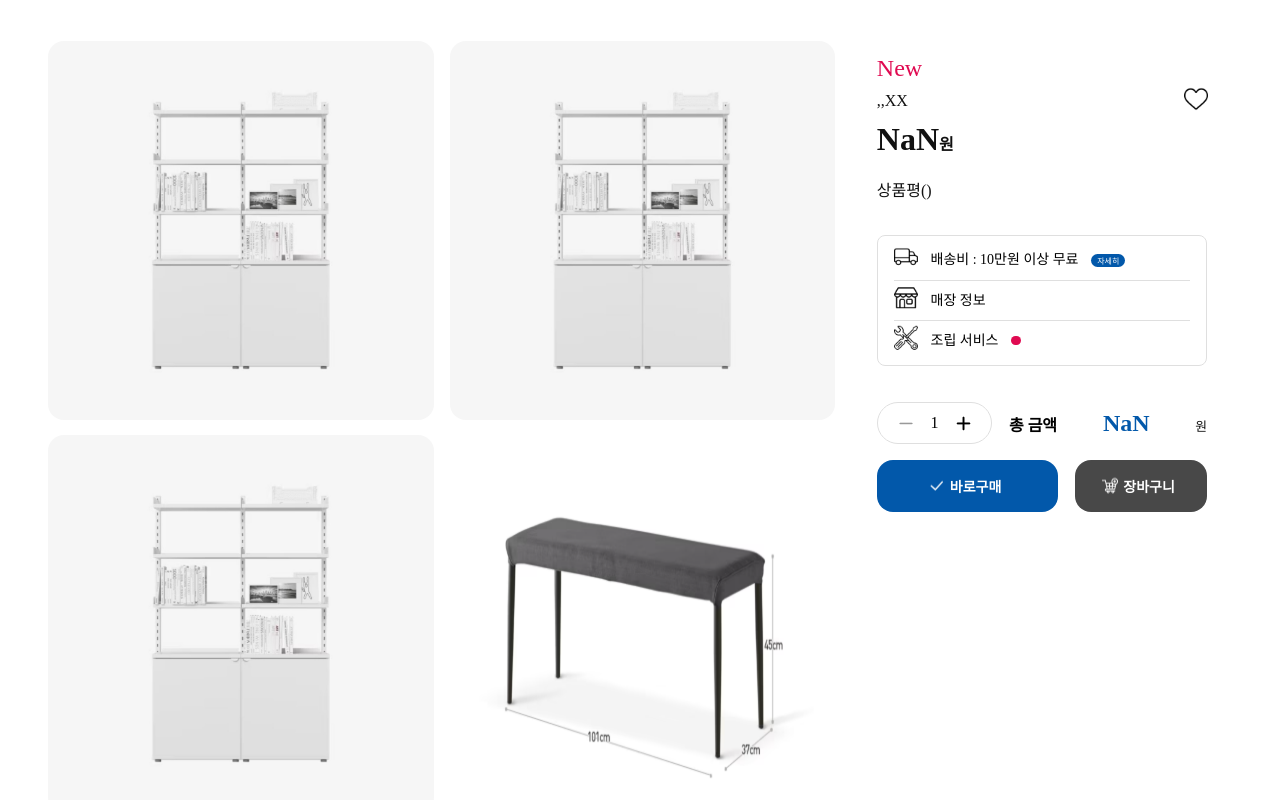
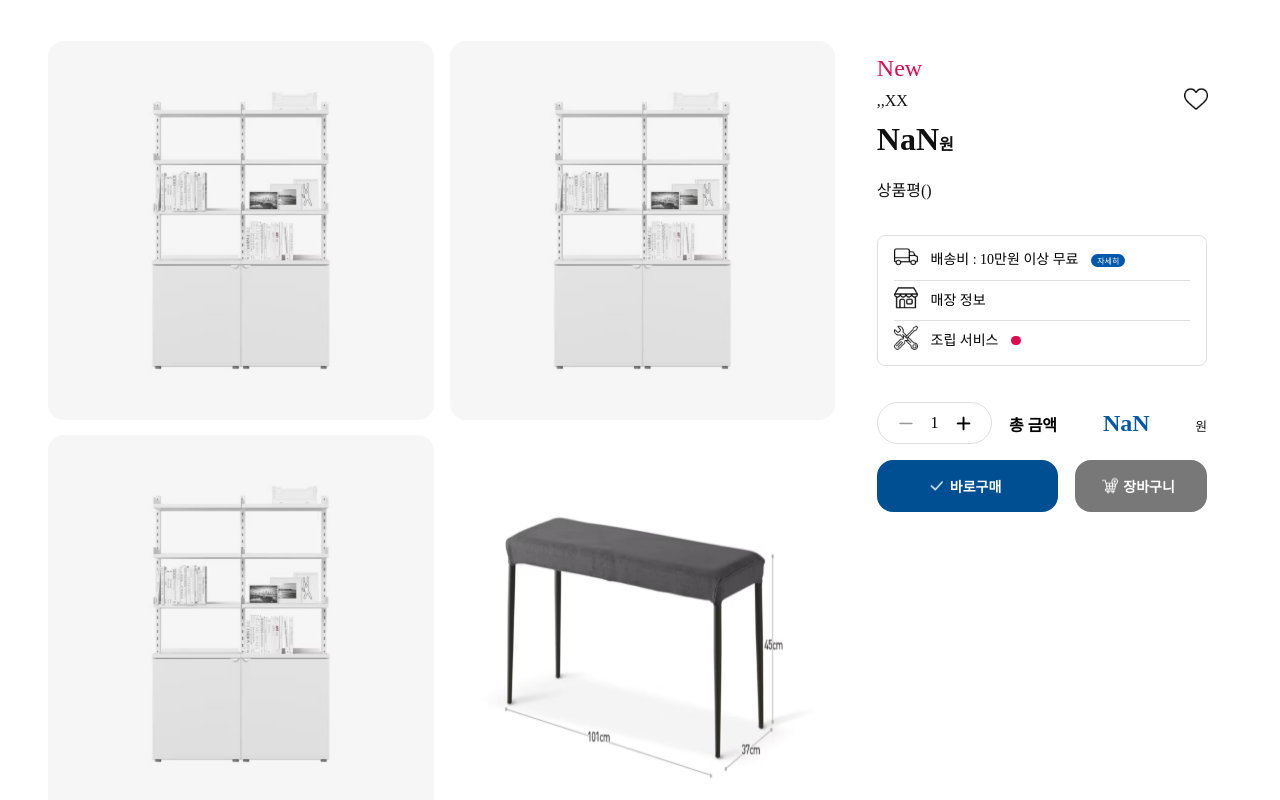
Before and after one commit to wecode-bootcamp-korea/48-2nd-5ronaminC-frontend, a React (Create React App) app: page /product-detail in a window 1280 px wide. In both pictures the pointer is over the button "바로구매". Shown: the top 800 px of the page. Built offline with nearby package versions, Linux system fonts and the light colour scheme; no server answers.

Commit message:
Add : 상세페이지 필수 구현 완료

```diff
--- a/src/pages/ProductDetail/components/ProductNameInfo.scss
+++ b/src/pages/ProductDetail/components/ProductNameInfo.scss
@@ -279,13 +279,17 @@
         }
       }
 
+      .productDirectOrder:hover {
+        background-color: $deeplBlue;
+      }
+
       .productCart {
         width: 40%;
         margin-top: 1rem;
         border: 0;
         background-color: transparent;
         border-radius: 1rem;
-        background-color: $superDeepGray;
+        background-color: $deepGray;
         padding: 0.2rem;
 
         img {
@@ -302,6 +306,9 @@
           color: white;
         }
       }
+      .productCart:hover {
+        background-color: $superDeepGray;
+      }
     }
   }
 }
```
